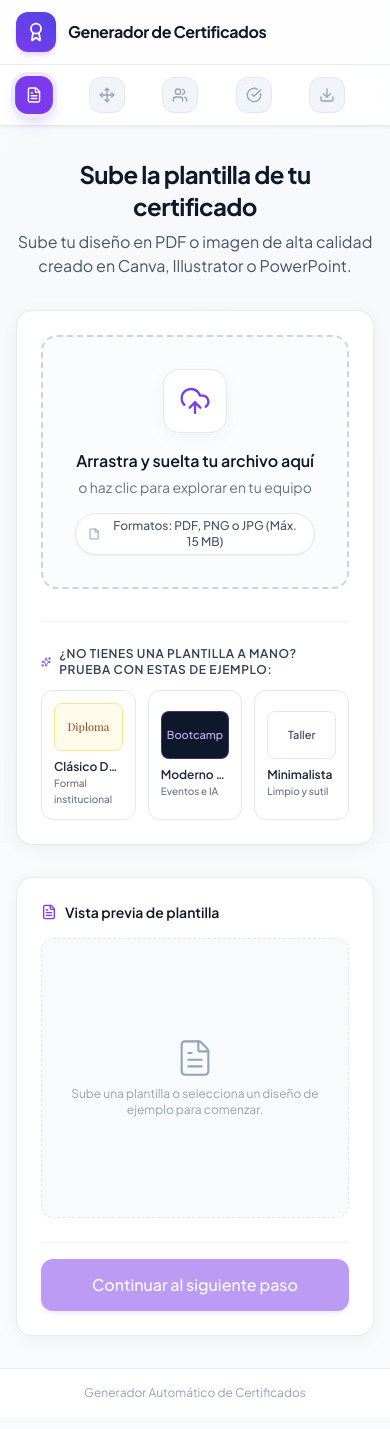
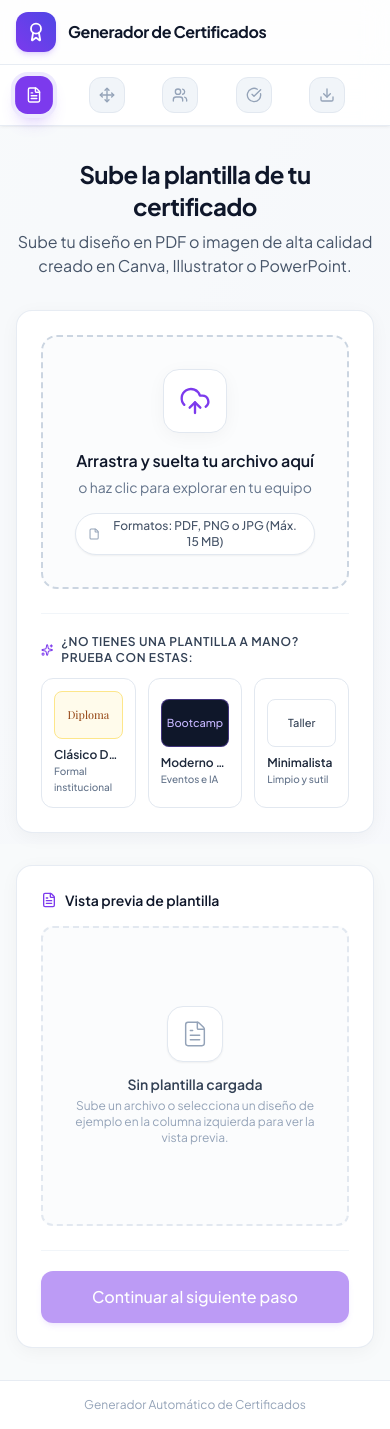
Before and after one commit to jeannrf/generador-certificados, a React (Vite) app: page / in a window 390 px wide. Built offline with nearby package versions, Linux system fonts and the light colour scheme; a web font is replaced by a local one.

Commit message:
style: balance 50/50 symmetric layout and responsive grid

```diff
--- a/src/features/recipients/RecipientsStep.tsx
+++ b/src/features/recipients/RecipientsStep.tsx
@@ -95,10 +95,11 @@ export const RecipientsStep: React.FC<RecipientsStepProps> = ({
         </div>
       </div>
 
-      <div className="grid grid-cols-1 lg:grid-cols-12 gap-6 items-start">
-        {/* Upload Column */}
-        <div className="lg:col-span-6 space-y-4">
-          <Card className="p-6">
+      <div className="grid grid-cols-1 lg:grid-cols-2 gap-8 items-stretch">
+        {/* Upload Column (Left - 50%) */}
+        <div className="flex flex-col h-full">
+          <Card className="p-6 flex flex-col justify-between h-full">
+            <div className="space-y-4">
               <Dropzone
                 accept=".csv,.txt,.xlsx,.xls"
                 acceptLabel="CSV, TXT o Excel"
@@ -115,6 +116,7 @@ export const RecipientsStep: React.FC<RecipientsStepProps> = ({
                   <span>{error}</span>
                 </div>
               )}
+            </div>
 
             {/* Demo list button & sample file downloads */}
             <div className="mt-6 pt-5 border-t border-slate-100 space-y-3">
@@ -156,8 +158,8 @@ export const RecipientsStep: React.FC<RecipientsStepProps> = ({
           </Card>
         </div>
 
-        {/* Column Mapping & Data Preview */}
-        <div className="lg:col-span-6 space-y-4">
+        {/* Column Mapping & Data Preview (Right - 50%) */}
+        <div className="flex flex-col h-full">
           {tableData ? (
             <Card className="p-6 space-y-5">
               <div className="flex items-center justify-between border-b border-slate-100 pb-3">
--- a/src/features/template/TemplateStep.tsx
+++ b/src/features/template/TemplateStep.tsx
@@ -99,10 +99,11 @@ export const TemplateStep: React.FC<TemplateStepProps> = ({
         </p>
       </div>
 
-      <div className="grid grid-cols-1 lg:grid-cols-12 gap-8 items-start">
-        {/* Upload Zone */}
-        <div className="lg:col-span-7 space-y-6">
-          <Card className="p-6">
+      <div className="grid grid-cols-1 lg:grid-cols-2 gap-8 items-stretch">
+        {/* Upload Zone (Left Column) */}
+        <div className="flex flex-col h-full">
+          <Card className="p-6 flex flex-col justify-between h-full">
+            <div className="space-y-6">
               <Dropzone
                 accept=".pdf,.png,.jpg,.jpeg"
                 acceptLabel="PDF, PNG o JPG"
@@ -111,11 +112,11 @@ export const TemplateStep: React.FC<TemplateStepProps> = ({
               />
 
               {/* Quick Demo Templates Picker */}
-            <div className="mt-8 pt-6 border-t border-slate-100">
+              <div className="pt-5 border-t border-slate-100">
                 <div className="flex items-center gap-2 mb-3">
                   <Sparkles className="w-4 h-4 text-brand-600" />
                   <span className="text-xs font-semibold text-slate-700 uppercase tracking-wider">
-                  ¿No tienes una plantilla a mano? Prueba con estas de ejemplo:
+                    ¿No tienes una plantilla a mano? Prueba con estas:
                   </span>
                 </div>
                 <div className="grid grid-cols-3 gap-3">
@@ -156,13 +157,14 @@ export const TemplateStep: React.FC<TemplateStepProps> = ({
                   </button>
                 </div>
               </div>
+            </div>
           </Card>
         </div>
 
-        {/* Template Preview Panel */}
-        <div className="lg:col-span-5">
-          <Card className="p-6 h-full flex flex-col justify-between">
-            <div>
+        {/* Template Preview Panel (Right Column - Symmetric) */}
+        <div className="flex flex-col h-full">
+          <Card className="p-6 flex flex-col justify-between h-full">
+            <div className="flex-1 flex flex-col">
               <div className="flex items-center justify-between mb-4">
                 <h3 className="font-semibold text-slate-900 text-sm flex items-center gap-2">
                   <FileText className="w-4 h-4 text-brand-600" />
@@ -171,8 +173,8 @@ export const TemplateStep: React.FC<TemplateStepProps> = ({
               </div>
 
               {template ? (
-                <div className="space-y-4">
-                  <div className="relative rounded-xl overflow-hidden border border-slate-200 bg-slate-100 shadow-inner group">
+                <div className="space-y-4 flex-1 flex flex-col justify-center">
+                  <div className="relative rounded-xl overflow-hidden border border-slate-200 bg-slate-100 shadow-inner group flex items-center justify-center min-h-[260px] max-h-[340px]">
                     <img
                       src={template.previewUrl}
                       alt="Plantilla cargada"
@@ -180,7 +182,7 @@ export const TemplateStep: React.FC<TemplateStepProps> = ({
                     />
                   </div>
 
-                  <div className="bg-slate-50 rounded-xl p-3.5 border border-slate-200/70 text-xs space-y-1.5 text-slate-600">
+                  <div className="bg-slate-50 rounded-xl p-3.5 border border-slate-200/70 text-xs space-y-1.5 text-slate-600 mt-auto">
                     <div className="flex justify-between">
                       <span className="font-medium text-slate-500">Nombre de archivo:</span>
                       <span className="font-semibold text-slate-800 truncate max-w-[200px]">{template.name}</span>
@@ -190,26 +192,31 @@ export const TemplateStep: React.FC<TemplateStepProps> = ({
                       <span className="uppercase font-semibold text-slate-800">{template.kind}</span>
                     </div>
                     <div className="flex justify-between">
-                      <span className="font-medium text-slate-500">Dimensiones de página:</span>
-                      <span className="font-semibold text-slate-800">{template.widthPt} × {template.heightPt} pt (A4)</span>
+                      <span className="font-medium text-slate-500">Dimensiones:</span>
+                      <span className="font-semibold text-slate-800">{template.widthPt} × {template.heightPt} pt</span>
                     </div>
                   </div>
                 </div>
               ) : (
-                <div className="h-[280px] rounded-xl border border-dashed border-slate-200 bg-slate-50 flex flex-col items-center justify-center text-slate-400 p-6 text-center">
-                  <FileText className="w-10 h-10 mb-2 stroke-[1.25]" />
-                  <p className="text-xs">Sube una plantilla o selecciona un diseño de ejemplo para comenzar.</p>
+                <div className="flex-1 min-h-[300px] rounded-xl border-2 border-dashed border-slate-200 bg-slate-50/50 flex flex-col items-center justify-center text-slate-400 p-8 text-center">
+                  <div className="w-14 h-14 rounded-2xl bg-white border border-slate-200 flex items-center justify-center text-slate-400 mb-3 shadow-sm">
+                    <FileText className="w-7 h-7 stroke-[1.25]" />
+                  </div>
+                  <p className="text-sm font-semibold text-slate-700">Sin plantilla cargada</p>
+                  <p className="text-xs text-slate-400 mt-1 max-w-xs">
+                    Sube un archivo o selecciona un diseño de ejemplo en la columna izquierda para ver la vista previa.
+                  </p>
                 </div>
               )}
             </div>
 
-            <div className="mt-6 pt-4 border-t border-slate-100 flex justify-end">
+            <div className="mt-6 pt-5 border-t border-slate-100 flex justify-end">
               <Button
                 variant="primary"
                 size="lg"
                 disabled={!template}
                 onClick={onContinue}
-                className="w-full sm:w-auto"
+                className="w-full"
               >
                 Continuar al siguiente paso
               </Button>
```
Lines whose indentation alone changed are shown as unchanged.
